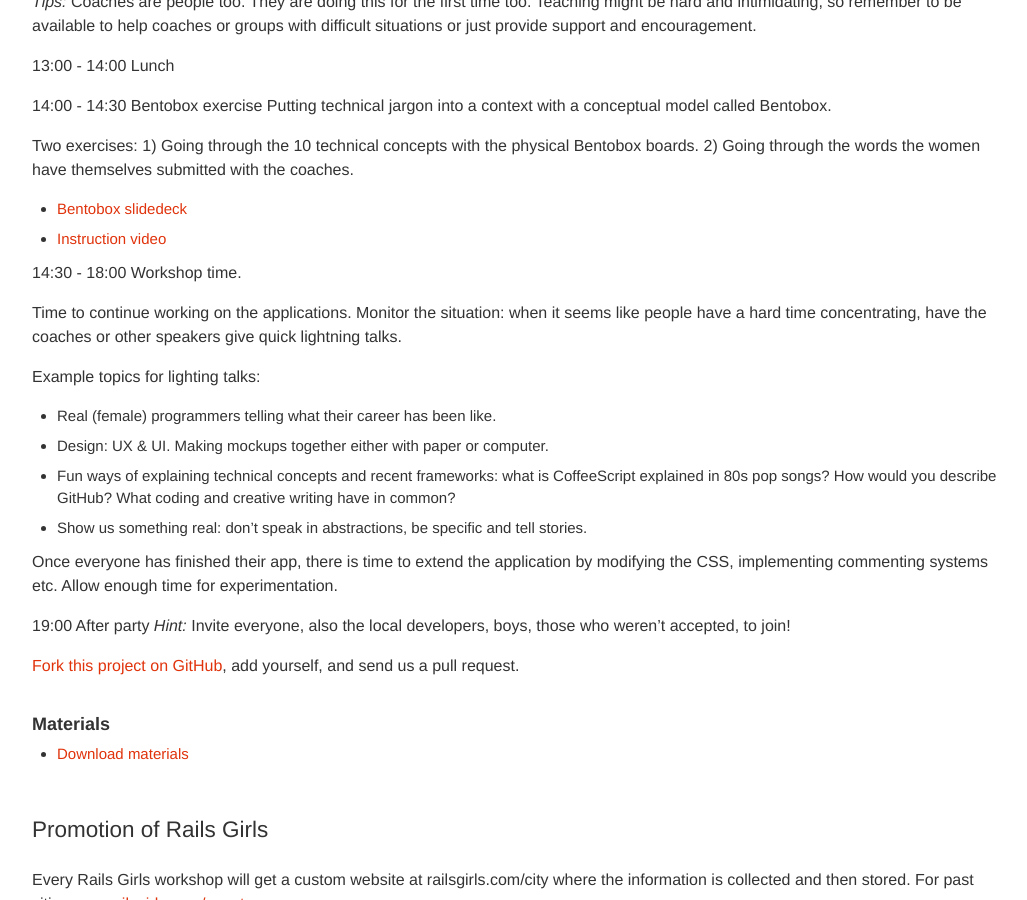
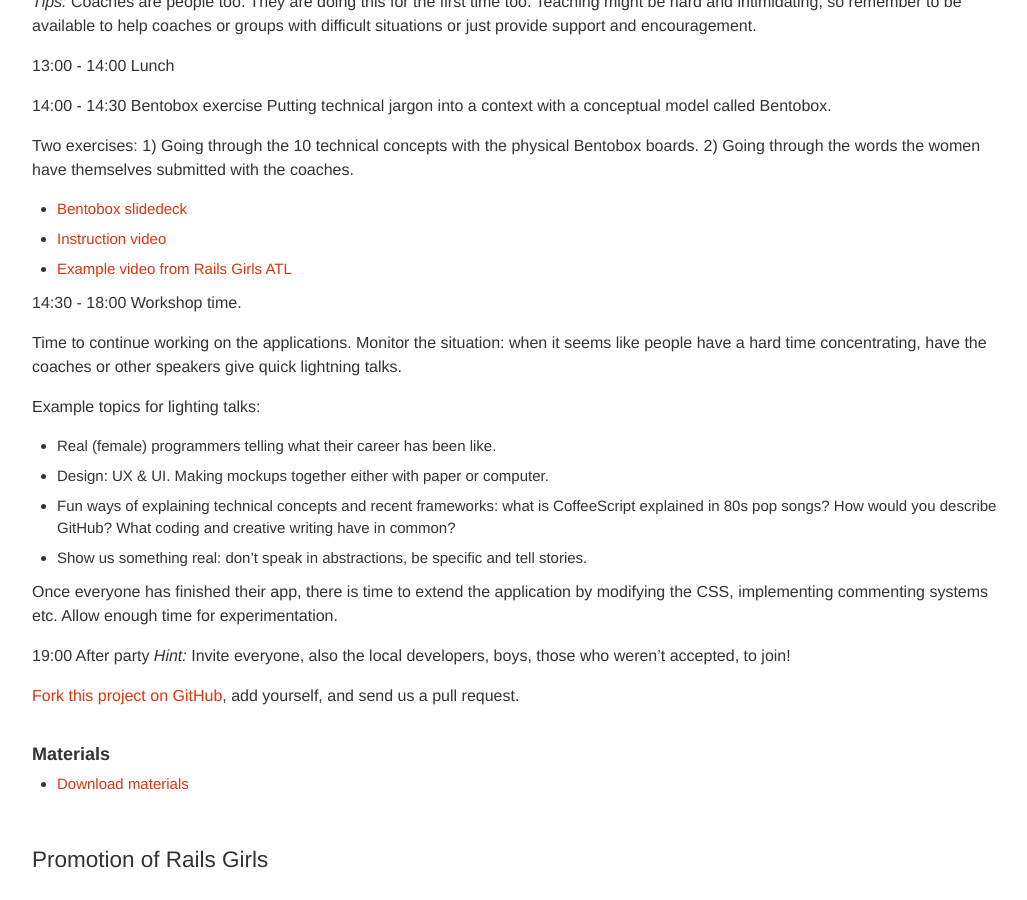
Before and after one commit to railsgirls/guides.railsgirls.com, a Jekyll site: the page built from _posts/2012-04-18-guide.markdown, in a window 1280 px wide and 900 px high, scrolled down 2523 px. Shown: the whole window, without its empty margins (53-1080 px from the left). Built offline with Jekyll 4.4.1, drawn with Linux system fonts in a browser that asks for light colours; nearby versions of some CDN libraries; Markdown is read by kramdown in place of the engine named in the settings.

Commit message:
Added New Bento Box Video
As per the email thread that occured on this, I have added an extra link to the guide page, with another good Bento Box example from Rails Girls ATL.

```diff
--- a/_posts/2012-04-18-guide.markdown
+++ b/_posts/2012-04-18-guide.markdown
@@ -102,6 +102,7 @@
 
 + [Bentobox slidedeck](http://speakerdeck.com/u/railsgirls/p/rails-girls-bentobox-exercise)
 + [Instruction video](http://vimeo.com/39049632)
++ [Example video from Rails Girls ATL](http://vimeo.com/54912357)
 
 14:30 - 18:00 Workshop time.
 
```
